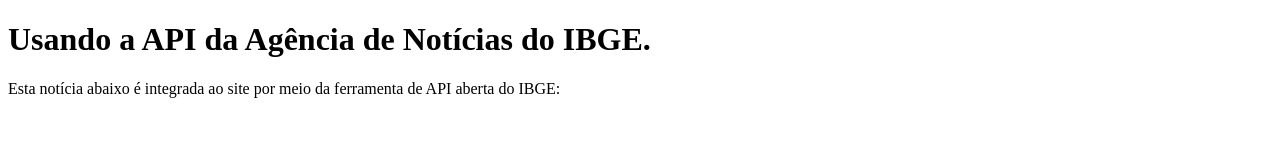
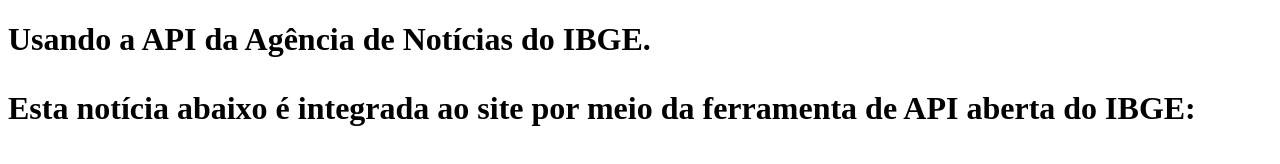
Before and after one commit to RomeroMaia/aa, a plain HTML site: page index.html in a window 1280 px wide. Drawn offline with Linux system fonts and the light colour scheme; no server answers.

Commit message:
Update index.html

```diff
--- a/index.html
+++ b/index.html
@@ -7,10 +7,9 @@
 </head>
 <body>
     <header>
-        <h1>Usando a API da Agência de Notícias do IBGE.</h1>
+        <h1>Usando a API da Agência de Notícias do IBGE.
+        <p>Esta notícia abaixo é integrada ao site por meio da ferramenta de API aberta do IBGE:</p></h1>
     </header>
-        <p>Esta notícia abaixo é integrada ao site por meio da ferramenta de API aberta do IBGE:</p>
-
     <div id="noticia">
 
     </div>
```
